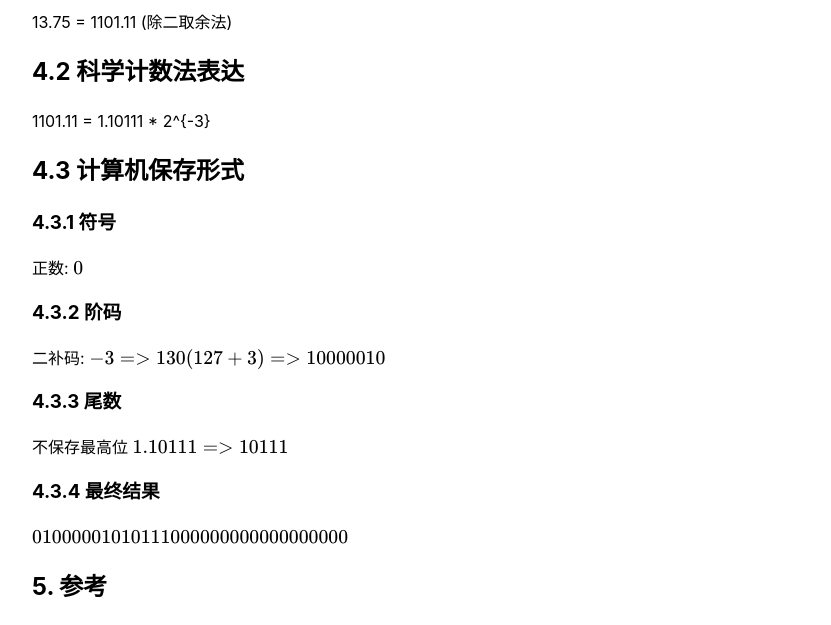
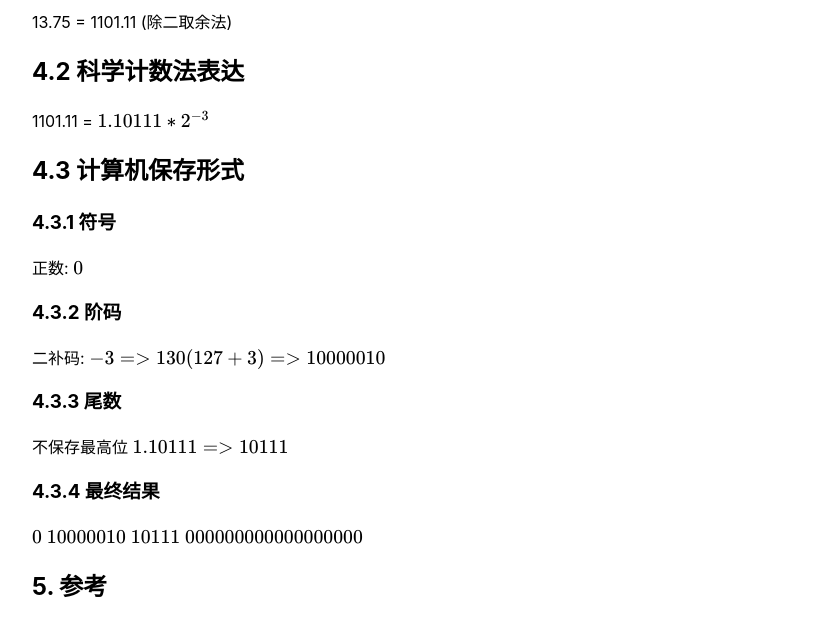
Before and after one commit to aooXu/aooXu.github.io, a Jekyll site: the page built from _posts/2020-07-10-Float-number.md, in a window 1280 px wide. Shown: the part 1135-1760 px from the top of the page, without its empty margins (224-1055 px from the left). Built offline with Jekyll 4.4.1, drawn with Linux system fonts in a browser that asks for light colours; formulas are drawn with MathJax 3.

```diff
--- a/_posts/2020-07-10-Float-number.md
+++ b/_posts/2020-07-10-Float-number.md
@@ -44,7 +44,7 @@ description: 在学习C++的时候看到Float计算的相关章节, 之前在大
 
 ## 4.2 科学计数法表达
 
-1101.11 = 1.10111 * 2^{-3}
+1101.11 = $1.10111 * 2^{-3}$
 
 ## 4.3 计算机保存形式
 
@@ -62,7 +62,7 @@ description: 在学习C++的时候看到Float计算的相关章节, 之前在大
 
 ### 4.3.4 最终结果
 
-$ 0 10000010 10111 000000000000000000 $
+$ 0\ 10000010\ 10111\ 000000000000000000 $
 
 # 5.  参考
 
```
